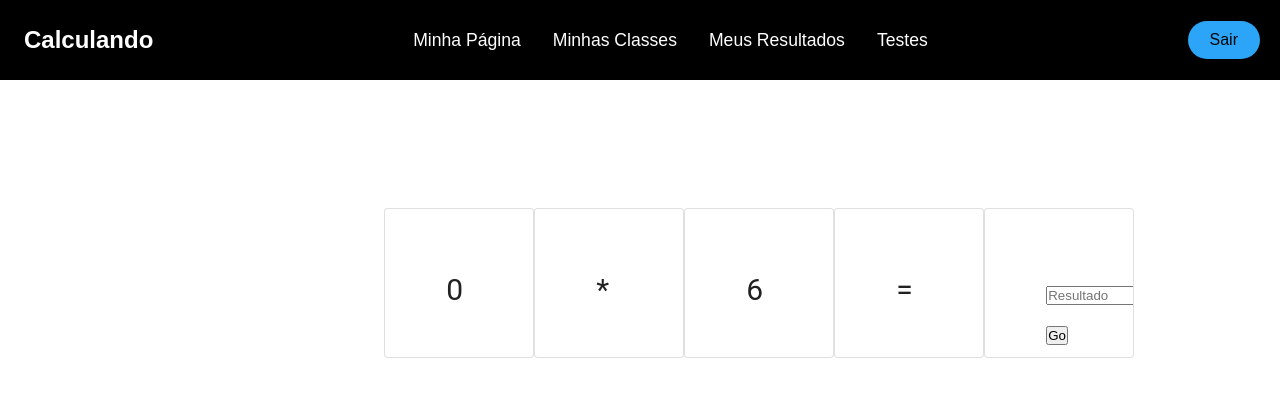
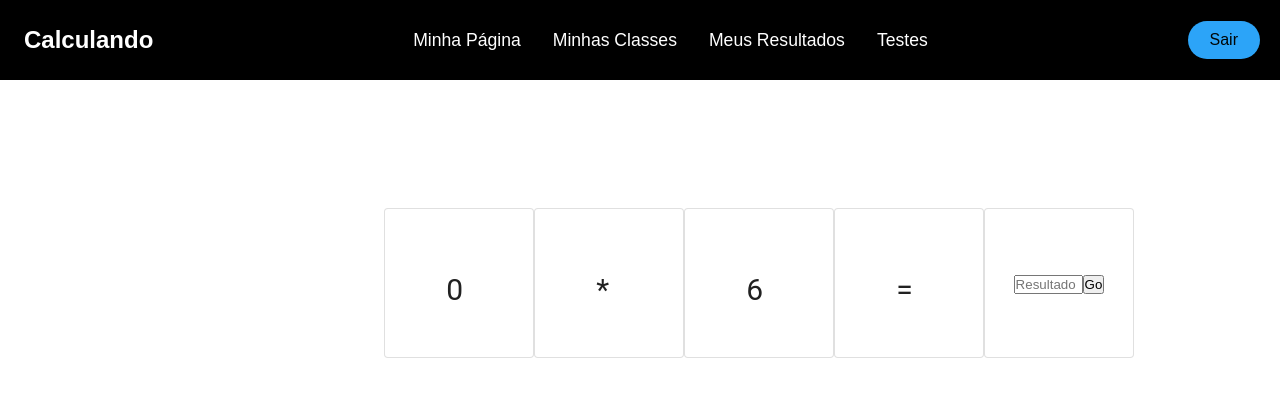
Before and after one commit to marcelopepis/Projeto-Web2---Ensino-de-Matematica, a React (Create React App) app in the folder calculando/: page /testpage in a window 1280 px wide. Shown: the top 394 px of the page. Built offline with nearby package versions, Linux system fonts and the light colour scheme; a web font is replaced by a local one.

Commit message:
Centralizando resultado em testes

```diff
--- a/calculando/src/components/Result/index.js
+++ b/calculando/src/components/Result/index.js
@@ -2,7 +2,6 @@ import {React, useState, useEffect} from 'react';
 import { makeStyles } from '@material-ui/core/styles';
 import Card from '@material-ui/core/Card';
 import CardContent from '@material-ui/core/CardContent';
-import Typography from '@material-ui/core/Typography';
 
 const useStyles = makeStyles({
   root: {
@@ -15,6 +14,7 @@ const useStyles = makeStyles({
     margin: '0 2px',
     transform: 'scale(0.8)',
   },
+
   title: {
     fontSize: 14,
   },
@@ -23,6 +23,12 @@ const useStyles = makeStyles({
     fontSize: 30,
     position: 'relative',
     margin: '39%',
+  },
+
+  input:{
+    display:'flex',
+    marginTop:'50px',
+    justifyContent:'center',
   }
 });
 
@@ -56,11 +62,9 @@ const Result = ({leftNumber, rightNumber }) => {
 
   return (
     <Card className={classes.root} variant="outlined">
-      <CardContent>
-        <Typography className={classes.number} variant="h5" component="h2" >
-          <input placeholder="Resultado" value={userResult} onChange={event => setUserResult(event.target.value)}></input>
+      <CardContent className={classes.input} >
+          <input id={result} placeholder="Resultado" value={userResult} onChange={event => setUserResult(event.target.value)} size="6"></input>
           <button type="submit" onClick = {CheckResult}>Go</button>
-        </Typography>
       </CardContent>
     </Card>
   );
```
